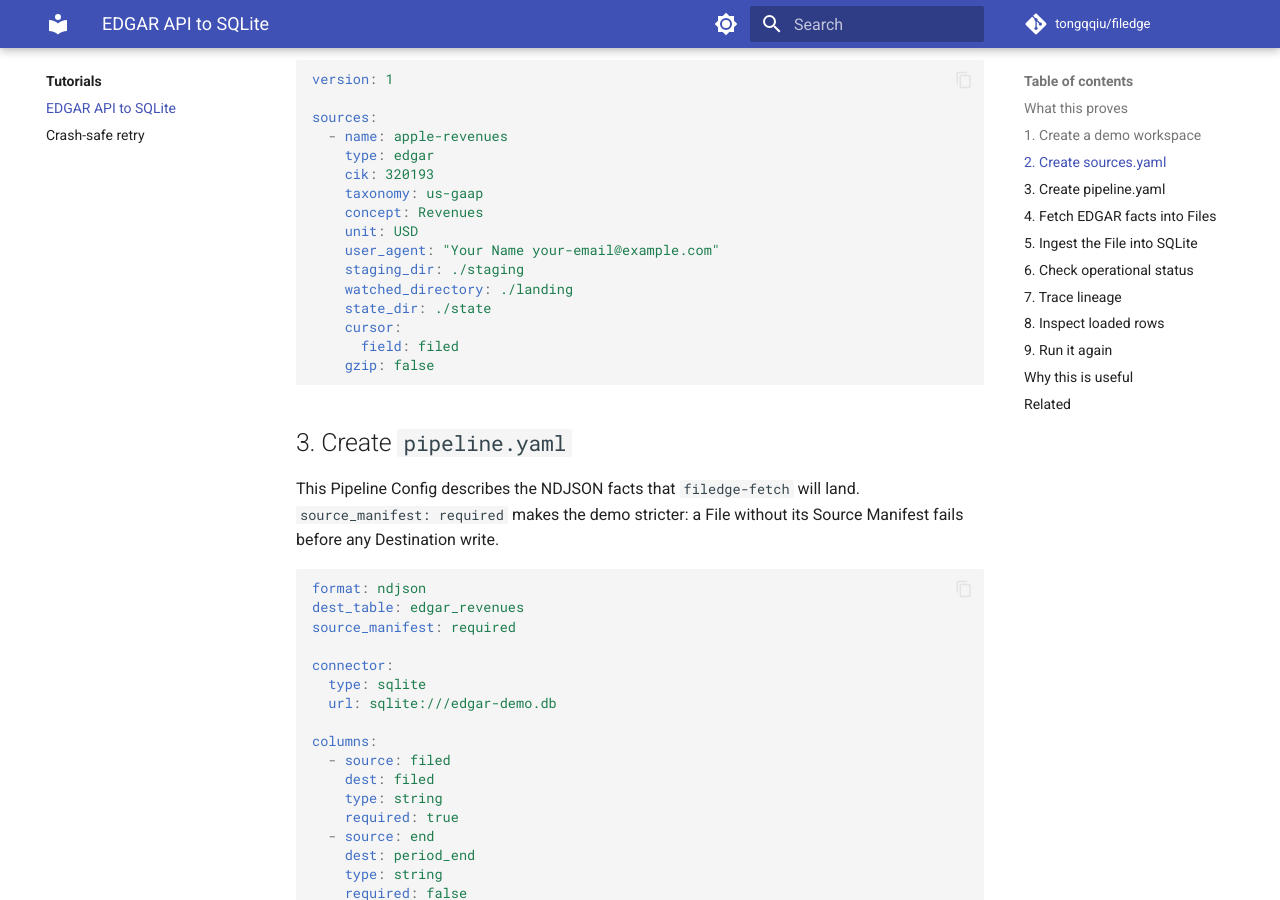
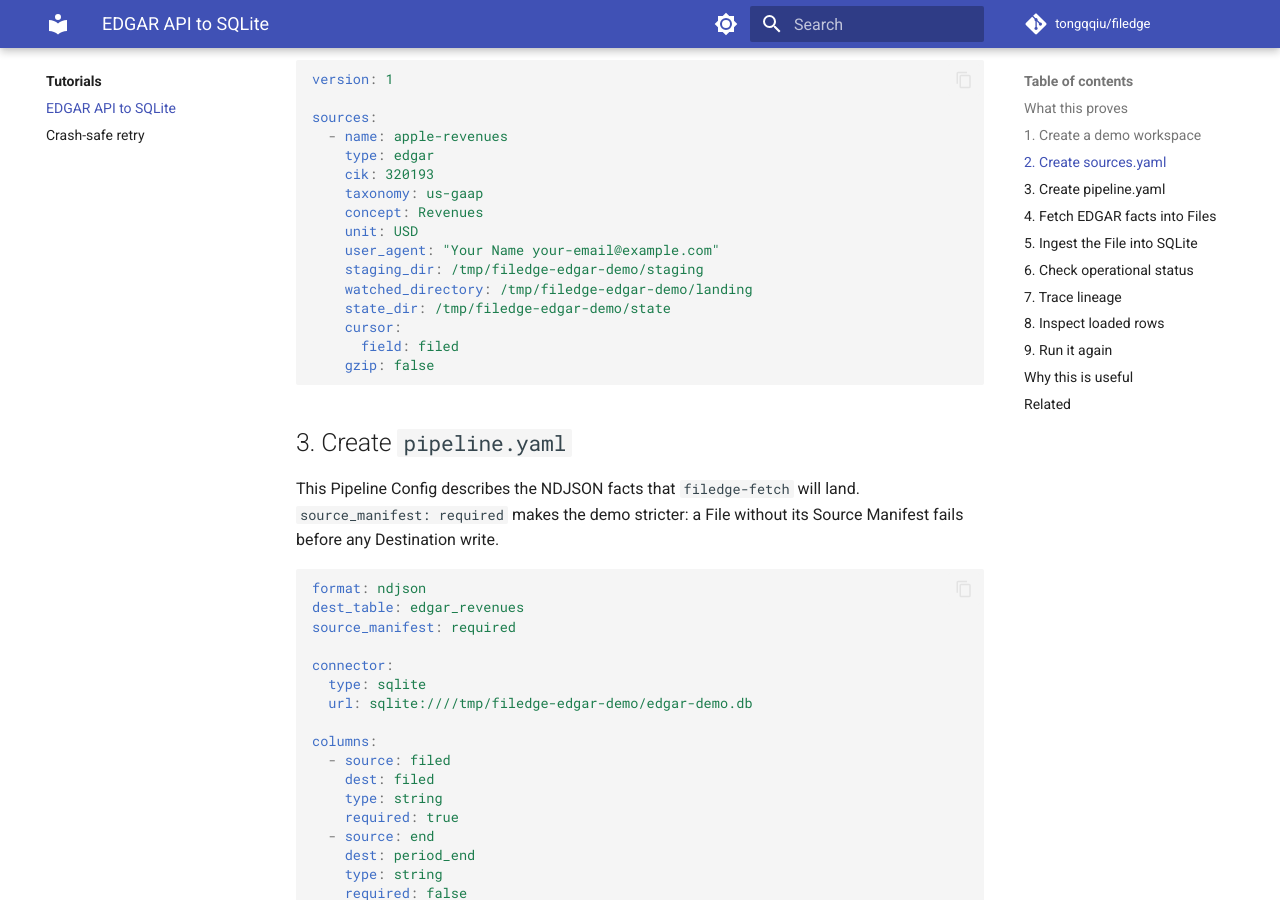
Before and after one commit to tongqqiu/filedge, an MkDocs documentation site: the page built from docs/guides/edgar-demo.md, in a window 1280 px wide and 900 px high, scrolled down 1098 px. Built offline with MkDocs 1.6.1 and Material for MkDocs 9.7.7, drawn with Linux system fonts in a browser that asks for light colours; comment, search, counter and statistics services are not loaded; the version menu is left out.

Commit message:
docs(edgar-demo): use absolute paths so the demo works from a checkout (#257)
The Sources Config used relative paths (./staging, ./landing, ./state) and
the pipeline connector used a relative sqlite path (edgar-demo.db). Step 4
runs `uv run filedge-fetch` "from a Filedge checkout", so those relative
paths resolved against the checkout — promoting the File into <checkout>/
landing instead of /tmp/filedge-edgar-demo/landing, where step 5's
`filedge run --dir` reads. The demo silently broke and polluted the repo.

Make all paths absolute under /tmp/filedge-edgar-demo, matching the
absolute --dir/--audit-db-url the rest of the guide already uses, so the
guide runs verbatim from any working directory.

Verified cold: running fetch + run from the checkout now lands the File and
the destination DB under /tmp/filedge-edgar-demo and leaves the checkout
clean.

Closes #256

Co-authored-by: Claude Opus 4.8 <noreply@anthropic.com>

```diff
--- a/docs/guides/edgar-demo.md
+++ b/docs/guides/edgar-demo.md
@@ -50,9 +50,9 @@ sources:
     concept: Revenues
     unit: USD
     user_agent: "Your Name your-email@example.com"
-    staging_dir: ./staging
-    watched_directory: ./landing
-    state_dir: ./state
+    staging_dir: /tmp/filedge-edgar-demo/staging
+    watched_directory: /tmp/filedge-edgar-demo/landing
+    state_dir: /tmp/filedge-edgar-demo/state
     cursor:
       field: filed
     gzip: false
@@ -71,7 +71,7 @@ source_manifest: required
 
 connector:
   type: sqlite
-  url: sqlite:///edgar-demo.db
+  url: sqlite:////tmp/filedge-edgar-demo/edgar-demo.db
 
 columns:
   - source: filed
```
